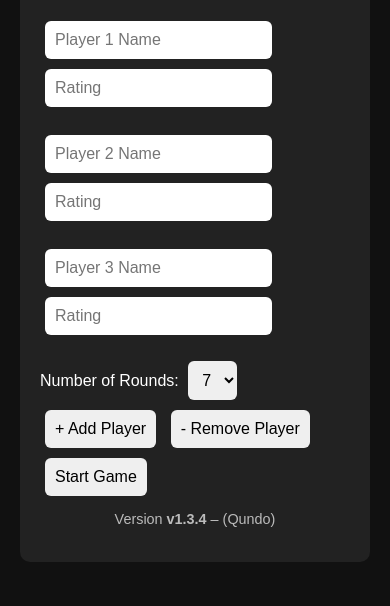
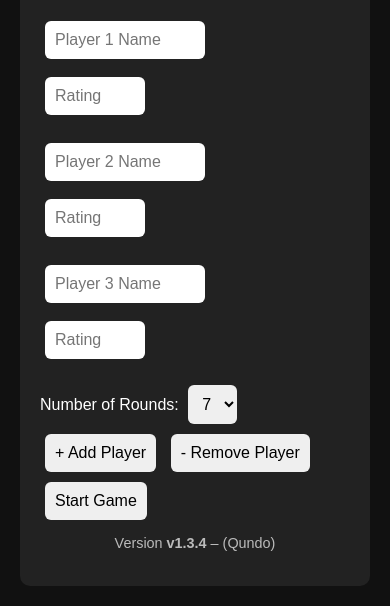
Before and after one commit to petesimple/pressyourluck, a plain HTML site: page index.html in a window 390 px wide. Shown: the part 343-949 px from the top of the page. Before the commit the page ends 925 px from the top, so only its background shows below. Drawn offline with Linux system fonts and the light colour scheme.

Commit message:
Update index.html

```diff
--- a/index.html
+++ b/index.html
@@ -84,6 +84,30 @@
   display: grid;
   grid-template-columns: repeat(auto-fit, minmax(250px, 1fr));
   gap: 10px;
+}
+    .input-row {
+  display: flex;
+  gap: 8px;
+  margin-bottom: 8px;
+}
+
+.input-row input[type="text"] {
+  flex: 2;
+  max-width: 140px;
+}
+
+.input-row input[type="number"] {
+  flex: 1;
+  max-width: 80px;
+}
+    @media (max-width: 500px) {
+  .input-row {
+    flex-direction: column;
+  }
+
+  .input-row input {
+    max-width: 100%;
+  }
 }
   </style>
 </head>
```
